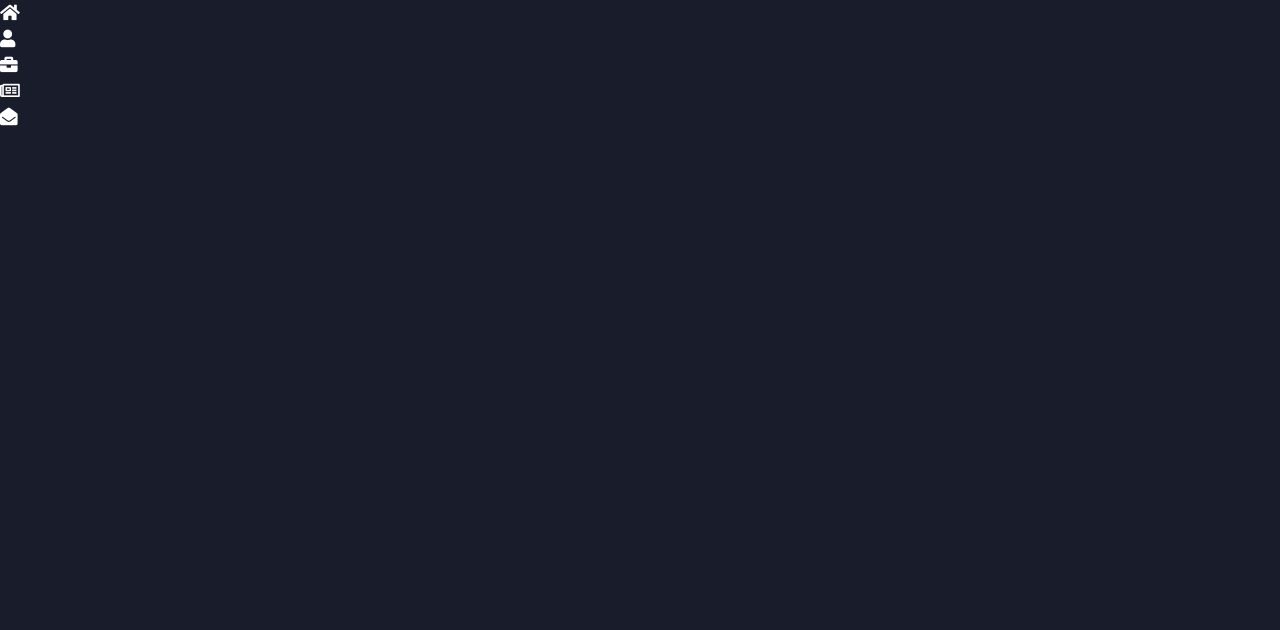
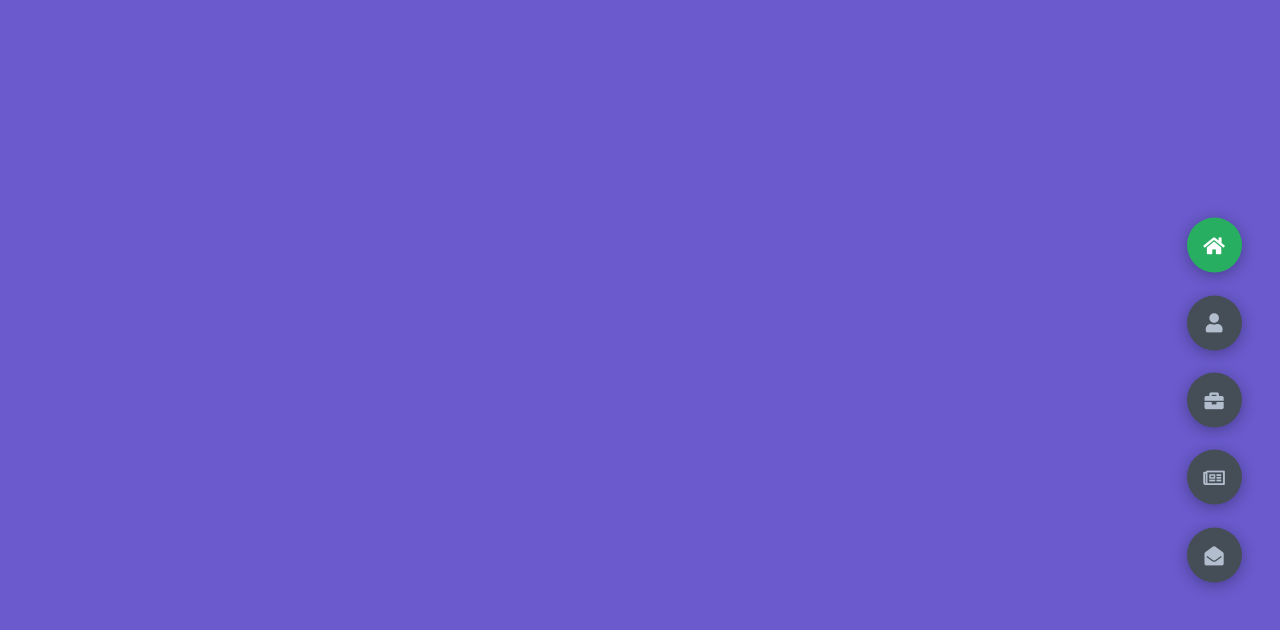
Before and after one commit to nishanth-2001/myportfolio, a plain HTML site: page index.html in a window 1280 px wide. Drawn offline with Linux system fonts and the light colour scheme.

Commit message:
4/8/23 A

```diff
--- /dev/null
+++ b/app.js
@@ -0,0 +1,39 @@
+const sections = document.querySelectorAll('.section')
+const sectBtns = document.querySelectorAll('.controls')
+const sectBtn = document.querySelectorAll('.control')
+const allSections = document.querySelectorAll('.main-content')
+
+
+function PageTransitions() {
+    //button click active class
+    for (let i = 0; i < sectBtn.length; i++){
+        sectBtn[i].addEventListener('click', function(){
+            let currentBtn = document.querySelectorAll('.active-btn')
+            currentBtn[0].className = currentBtn[0].className.replace('active-btn', '')
+            this.className += ' active-btn'
+        })
+    }
+//sections active
+allSections.addEventListener('click', (e) =>{
+    const id = e.target.dataset.id
+    if(id){
+        //remove selected from the other btns
+        sectBtns.forEach((btn) =>{
+            btn.classList.remove('active')
+        })
+        e.target.classList.add('active')
+
+        //hide other sections
+        sections.forEach((section) =>{
+            section.classList.remove('active')
+        })
+
+        const element = document.getElementById(id)
+        element.classList.add('active')
+
+    }
+    })
+
+}
+
+PageTransitions()
--- a/index.html
+++ b/index.html
@@ -11,32 +11,34 @@
     <link href="https://fonts.googleapis.com/css2?family=Poppins:wght@100;300;400;500;700&display=swap" rel="stylesheet">
 </head>
 <body class="main-content">
-    <header class="section sec1 header active">
+    <header class="section sec1 header active" id="home">
 
     </header>
     <main>
-       <section class="section sec2 about"></section>
-       <section class="section sec3 portfolio"></section>
-       <section class="section sec4 blogs"></section>
-       <section class="section sec5 contact"></section>
+       <section class="section sec2 about" id="about"></section>
+       <section class="section sec3 portfolio" id="portfolio"></section>
+       <section class="section sec4 blogs" id="blogs"></section>
+       <section class="section sec5 contact" id="contact"></section>
     </main>
 
     <div class="controls">
-        <div class="control control-1 active-btn">
+        <div class="control control-1 active-btn" data-id="home">
             <i class="fas fa-home"></i>
         </div>
-        <div class="control control-2 ">
+        <div class="control control-2 " data-id="about">
             <i class="fas fa-user"></i>
         </div>
-        <div class="control control-3 ">
+        <div class="control control-3 " data-id="portfolio">
             <i class="fas fa-briefcase"></i>
         </div>
-        <div class="control control-4 ">
+        <div class="control control-4 " data-id="blogs">
             <i class="far fa-newspaper"></i>
         </div>
-        <div class="control control-5 ">
+        <div class="control control-5 " data-id="contact">
             <i class="fas fa-envelope-open"></i>
         </div>
     </div>
+    <script src="app.js"> </script>
+
 </body>
 </html>
--- a/styles/styles.scss
+++ b/styles/styles.scss
@@ -10,14 +10,15 @@
    --color-secondary: #27ae60;
    --color-white: #FFFFFF;
    --color-black: #000;
-   --color-grey0: #f8f8f8;
-   --color-grey1: #dbe1e8;
-   --color-grey2: #b2becd;
-   --color-grey3: #6c7983;
-   --color-grey4: #454e56;
-   --color-grey5: #2a2e35;
-   --color-grey6: #12181b;
+   --color-grey-0: #f8f8f8;
+   --color-grey-1: #dbe1e8;
+   --color-grey-2: #b2becd;
+   --color-grey-3: #6c7983;
+   --color-grey-4: #454e56;
+   --color-grey-5: #2a2e35;
+   --color-grey-6: #12181b;
    --br-sm-2: 14px;
+   --box-shadow-1: 0 3px 15px rgba(0,0,0,.3);
 
 
 }
@@ -63,31 +64,31 @@ section{
 .sec1{
     display: none;
     transform: translateY(0) scale(1);
-
-}
-
-.sec1{
-    display: none;
-    transform: translateY(0) scale(1);
-
+    background-color: slateblue;
 }
 
 .sec2{
     display: none;
     transform: translateY(0) scale(1);
+    background-color: #27ae60;
+}
 
+.sec2{
+    display: none;
+    transform: translateY(0) scale(1);
+    background-color: #27ae60;
 }
 
 .sec3{
     display: none;
     transform: translateY(0) scale(1);
-
+    background-color: slateblue;
 }
 
 .sec4{
     display: none;
     transform: translateY(0) scale(1);
-
+    background-color: aqua;
 }
 
 .sec5{
@@ -96,4 +97,55 @@ section{
 
 }
 
+.active{
+    display: block;
+    animation: scaleAnim 1s ease-in-out;
+    @keyframes scaleAnim {
+        0%{
+            transform: translateY(-100%) scale(0)
+        }
+
+        100%{
+        transform: translateY(0) scale(1)
+    }
+}
+}
+
 //controls
+.controls{
+    position: fixed;
+    z-index: 10;
+    top: 50%;
+    right: 3%;
+    display: flex;
+    flex-direction: column;
+    align-items: center;
+    justify-content: center;
+    transform: translateY(-50%);
+    .active-btn{
+        background-color: var(--color-secondary) !important;
+        transition: all .4s ease-in-out;
+         i{
+            color: var(--color-white) !important;
+         }
+    }
+    .control{
+        padding: 1rem;
+        cursor: pointer;
+        background-color: var(--color-grey-4);
+        width: 55px;
+        height: 55px;
+        border-radius: 50%;
+        display: flex;
+        justify-content: center;
+        align-items: center;
+        margin: .7rem 0;
+        box-shadow: var(--box-shadow-1);
+        i{
+            font-size: 1.2rem;
+            color: var(--color-grey-2);
+            pointer-events: none;
+        }
+    }
+
+}
```
Also changed, not shown: styles/styles.css, 1 other file.
